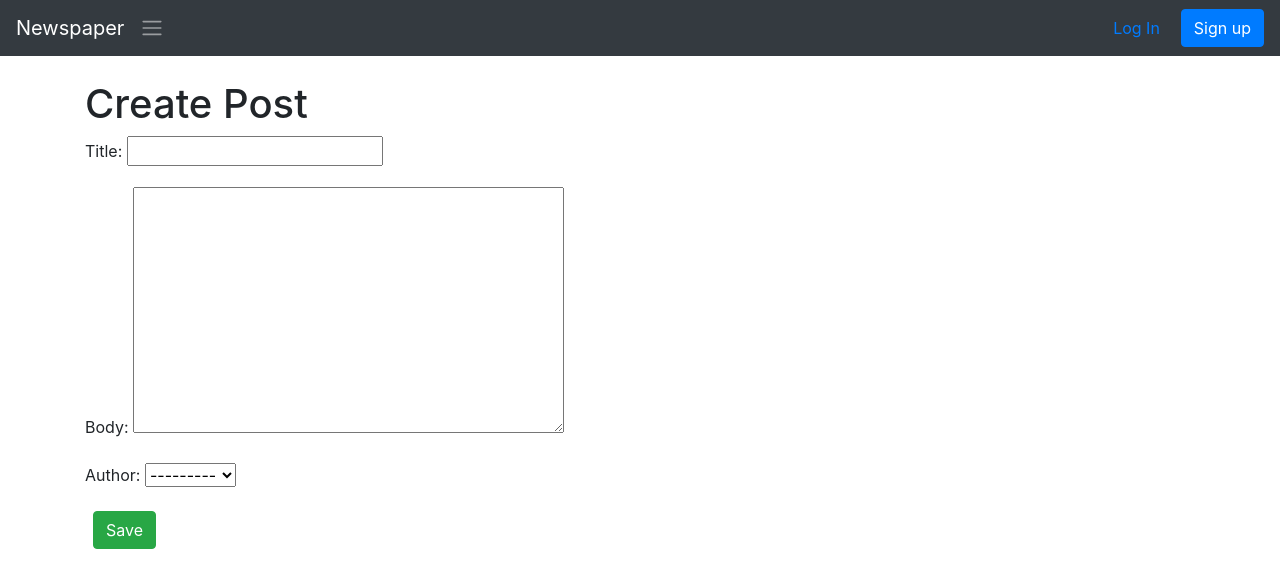
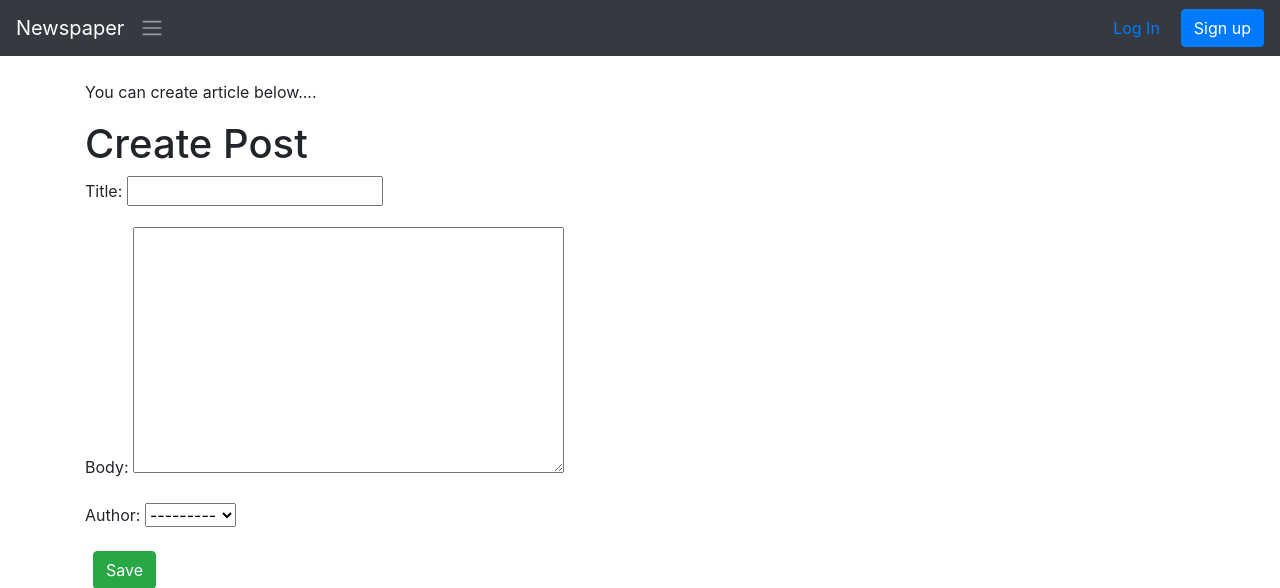
Before and after one commit to rnrashmi/NewsWith-Python, a Django app: page /article/new/ in a window 1280 px wide. Shown: the top 588 px of the page. Run offline with Django 3.2, Linux system fonts and the light colour scheme; data comes from the database, SQL or seed files in the repository; some libraries are stand-ins or nearby versions.

Commit message:
Update article_create.html
v2 add

```diff
--- a/templates/article_create.html
+++ b/templates/article_create.html
@@ -2,6 +2,7 @@
 
 
 {%block content%}
+<p>You can create article below....</p>
 <h1>Create Post</h1>
 
 <form method="post">
```
